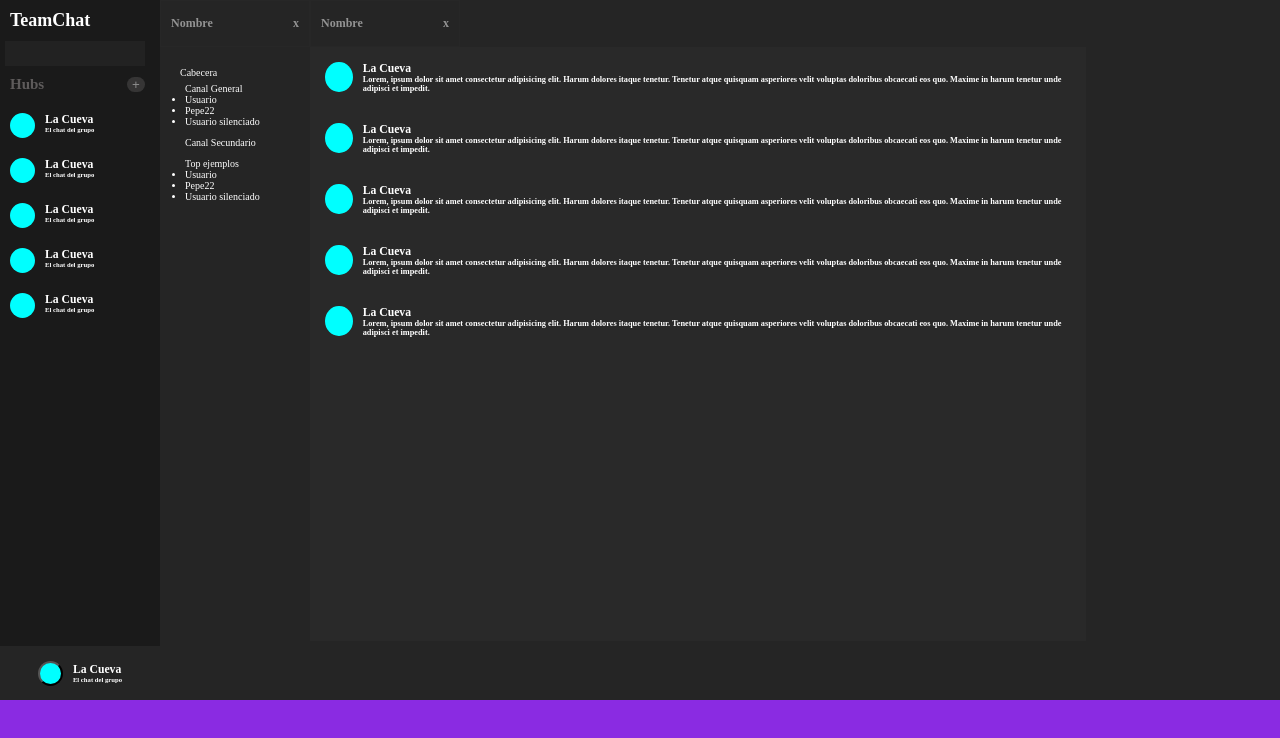
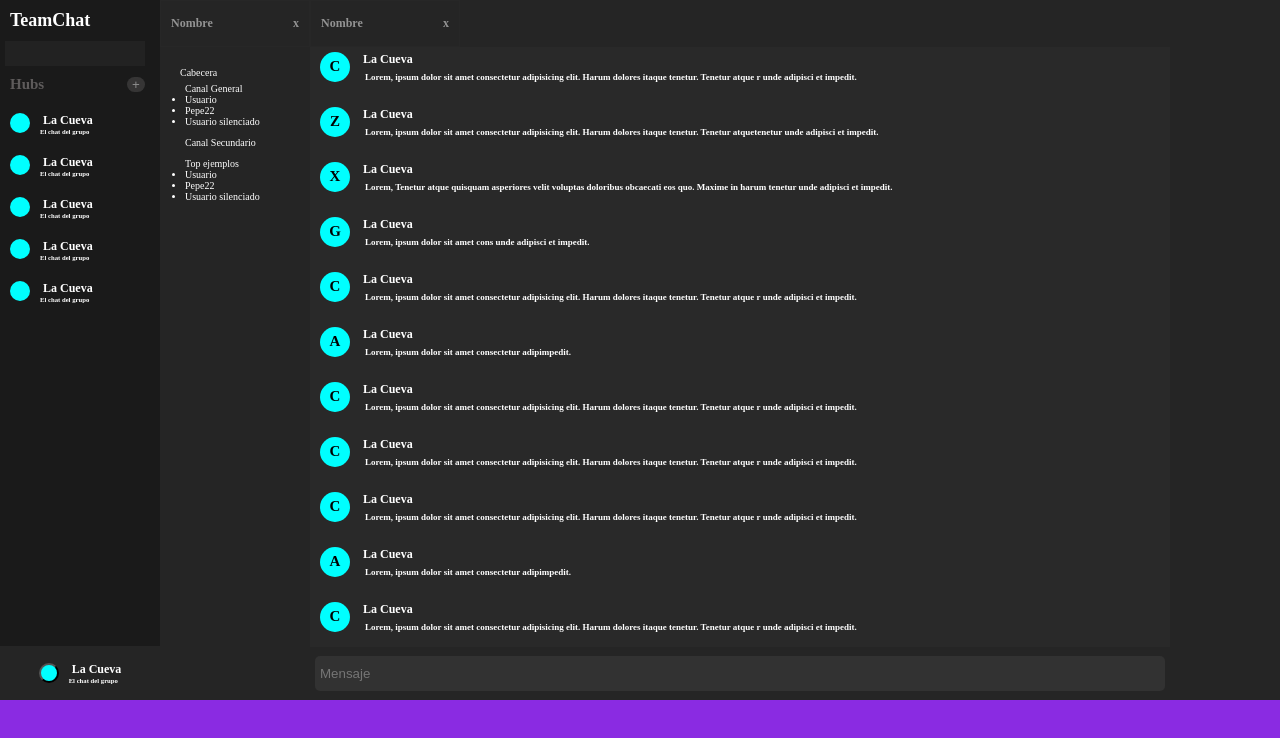
Before and after one commit to cmgpguerrracarlos/disc, a plain HTML site: page index.html in a window 1280 px wide. Drawn offline with Linux system fonts and the light colour scheme.

Commit message:
trabajando con el chat

```diff
--- a/estilos.css
+++ b/estilos.css
@@ -1,10 +1,3 @@
-/*
-.hojas{ grid-area: hojas;}
-.lista-canales{ grid-area: lista-canales;}
-.chat{ grid-area: chat;}
-.cuadro-mensaje{ grid-area: cuadro-mensaje;}
-.info-servidor{ grid-area: info-servidor;} */
-
 *{
     margin: 0px;
     padding: 0px;
@@ -45,9 +38,10 @@ body{
 }
 
 .mensaje{
+    box-sizing: content-box;
     display: flex;
     margin: 5px;
-    padding: 10px;
+    padding: 5px;
 }
 
 .mensaje .button{
@@ -75,11 +69,18 @@ body{
 }
 
 .button{
-    border-radius: 50%;
-    width: 25px;
-    height: 25px;
+    border-radius: 100%;
+    width: 20px;
+    height: 20px;
     margin-right: 10px;
     background-color: aqua;
+    color: black;
+    font-weight: bold;
+    text-align: center;
+    font-size: 15px;
+    display: flex;
+    justify-content: center;
+    align-items: center;
 }
 
 .servidores h1{
@@ -168,6 +169,10 @@ input{
 .chat{
     display: flex;
     flex-direction: column;
+    height: 600px;
+    justify-content: end;
+    overflow:scroll;
+    overflow-x:hidden;
 }
 
 .body-right{
@@ -176,11 +181,36 @@ input{
 }
 
 .body-center-main{
-    flex:10;
+    flex:8;
     background-color: rgb(41, 41, 41);
 }
 
 .body-center-footer{
     flex:1;
     background-color: rgb(37, 37, 37);
+    display: flex;
+    justify-content: center;
+    align-items: center;
 }
+
+.body-center-footer input{
+    width: 850px;
+    background-color: rgb(50, 50, 50);
+    height: 35px;
+    border-radius: 5px;
+
+}
+
+h5{
+    margin: 5px;
+    font-size: 9px;
+}
+
+h3{
+    margin-left: 3px;
+    font-size: 12px;
+}
+
+.men{
+    width: 800px;
+}
--- a/index.html
+++ b/index.html
@@ -109,54 +109,103 @@
                     <div class="body-center-main">
                         <div class="chat">
                             <div class="mensaje">
-                                <div class="button"></div>
-                                <div class="data-server">
+                                <div class="button">A</div>
+                                <div class="men">
+                                    <h3>La Cueva</h3>
+                                    <h5>Lorem, ipsum dolor sit amet consectetur adipimpedit.</h5>
+                                </div>
+                            </div>
+                            <div class="mensaje">
+                                <div class="button">C</div>
+                                <div class="men">
                                     <h3>La Cueva</h3>
                                     <h5>Lorem, ipsum dolor sit amet consectetur adipisicing elit. Harum dolores itaque
-                                        tenetur. Tenetur atque quisquam asperiores velit voluptas doloribus obcaecati
+                                        tenetur. Tenetur atque r unde adipisci et impedit.</h5>
+                                </div>
+                            </div>
+                            <div class="mensaje">
+                                <div class="button">Z</div>
+                                <div class="men">
+                                    <h3>La Cueva</h3>
+                                    <h5>Lorem, ipsum dolor sit amet consectetur adipisicing elit. Harum dolores itaque
+                                        tenetur. Tenetur atquetenetur unde adipisci et impedit.</h5>
+                                </div>
+                            </div>
+                            <div class="mensaje">
+                                <div class="button">X</div>
+                                <div class="men">
+                                    <h3>La Cueva</h3>
+                                    <h5>Lorem, Tenetur atque quisquam asperiores velit voluptas doloribus obcaecati
                                         eos quo. Maxime in harum tenetur unde adipisci et impedit.</h5>
                                 </div>
                             </div>
                             <div class="mensaje">
-                                <div class="button"></div>
-                                <div class="data-server">
+                                <div class="button">G</div>
+                                <div class="men">
                                     <h3>La Cueva</h3>
-                                    <h5>Lorem, ipsum dolor sit amet consectetur adipisicing elit. Harum dolores itaque
-                                        tenetur. Tenetur atque quisquam asperiores velit voluptas doloribus obcaecati
-                                        eos quo. Maxime in harum tenetur unde adipisci et impedit.</h5>
+                                    <h5>Lorem, ipsum dolor sit amet cons unde adipisci et impedit.</h5>
                                 </div>
                             </div>
                             <div class="mensaje">
-                                <div class="button"></div>
-                                <div class="data-server">
+                                <div class="button">C</div>
+                                <div class="men">
                                     <h3>La Cueva</h3>
                                     <h5>Lorem, ipsum dolor sit amet consectetur adipisicing elit. Harum dolores itaque
-                                        tenetur. Tenetur atque quisquam asperiores velit voluptas doloribus obcaecati
-                                        eos quo. Maxime in harum tenetur unde adipisci et impedit.</h5>
+                                        tenetur. Tenetur atque r unde adipisci et impedit.</h5>
                                 </div>
                             </div>
                             <div class="mensaje">
-                                <div class="button"></div>
-                                <div class="data-server">
+                                <div class="button">A</div>
+                                <div class="men">
                                     <h3>La Cueva</h3>
-                                    <h5>Lorem, ipsum dolor sit amet consectetur adipisicing elit. Harum dolores itaque
-                                        tenetur. Tenetur atque quisquam asperiores velit voluptas doloribus obcaecati
-                                        eos quo. Maxime in harum tenetur unde adipisci et impedit.</h5>
+                                    <h5>Lorem, ipsum dolor sit amet consectetur adipimpedit.</h5>
                                 </div>
                             </div>
                             <div class="mensaje">
-                                <div class="button"></div>
-                                <div class="data-server">
+                                <div class="button">C</div>
+                                <div class="men">
                                     <h3>La Cueva</h3>
                                     <h5>Lorem, ipsum dolor sit amet consectetur adipisicing elit. Harum dolores itaque
-                                        tenetur. Tenetur atque quisquam asperiores velit voluptas doloribus obcaecati
-                                        eos quo. Maxime in harum tenetur unde adipisci et impedit.</h5>
+                                        tenetur. Tenetur atque r unde adipisci et impedit.</h5>
+                                </div>
+                            </div>
+                            <div class="mensaje">
+                                <div class="button">C</div>
+                                <div class="men">
+                                    <h3>La Cueva</h3>
+                                    <h5>Lorem, ipsum dolor sit amet consectetur adipisicing elit. Harum dolores itaque
+                                        tenetur. Tenetur atque r unde adipisci et impedit.</h5>
+                                </div>
+                            </div>
+                            <div class="mensaje">
+                                <div class="button">C</div>
+                                <div class="men">
+                                    <h3>La Cueva</h3>
+                                    <h5>Lorem, ipsum dolor sit amet consectetur adipisicing elit. Harum dolores itaque
+                                        tenetur. Tenetur atque r unde adipisci et impedit.</h5>
+                                </div>
+                            </div>
+                            <div class="mensaje">
+                                <div class="button">A</div>
+                                <div class="men">
+                                    <h3>La Cueva</h3>
+                                    <h5>Lorem, ipsum dolor sit amet consectetur adipimpedit.</h5>
+                                </div>
+                            </div>
+                            <div class="mensaje">
+                                <div class="button">C</div>
+                                <div class="men">
+                                    <h3>La Cueva</h3>
+                                    <h5>Lorem, ipsum dolor sit amet consectetur adipisicing elit. Harum dolores itaque
+                                        tenetur. Tenetur atque r unde adipisci et impedit.</h5>
                                 </div>
                             </div>
                         </div>
                     </div>
                     <div class="body-center-footer">
-                        <div class="cuadro-mensaje"></div>
+                        <div class="cuadro-mensaje">
+                            <input type="search" placeholder="Mensaje" />
+                        </div>
                     </div>
                 </div>
                 <div class="body-right">
```
